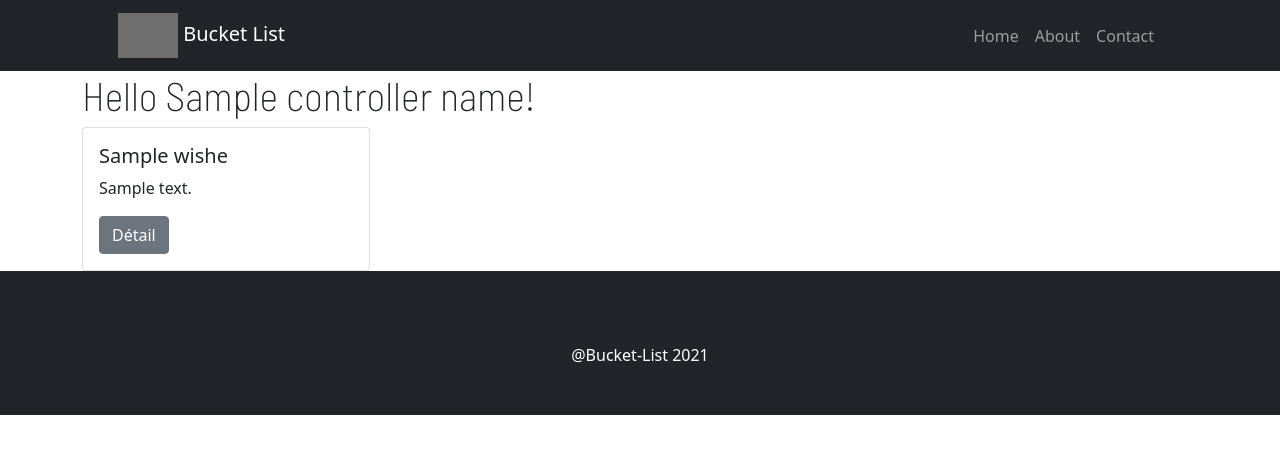
After one commit to chloeRgit/bucketListPS, a Symfony app: template templates/main/home.html.twig in a window 1280 px wide. The commit adds this page. Shown: the top 454 px of the page. Run offline with Twig, Linux system fonts and the light colour scheme; the template is opened without the code that fills it: most values are stand-ins (such as "Sample title", 1, 10 or a date in 2020); some libraries are stand-ins or nearby versions; grey boxes are pictures that could not be loaded.

Commit message:
jusqu'au detail des cartes

```diff
--- a/public/css/style.css
+++ b/public/css/style.css
@@ -1,3 +1,8 @@
+.logo
+{   width:60px;
+    filter: invert(100%) sepia(14%) saturate(2%) hue-rotate(354deg) brightness(110%) contrast(101%);
+}
+
 h1
 {
     font-family: 'Barlow Semi Condensed', sans-serif;
--- a/templates/base.html.twig
+++ b/templates/base.html.twig
@@ -9,10 +9,11 @@
 
             <link href="https://cdn.jsdelivr.net/npm/bootstrap@5.1.1/dist/css/bootstrap.min.css" rel="stylesheet" integrity="sha384-F3w7mX95PdgyTmZZMECAngseQB83DfGTowi0iMjiWaeVhAn4FJkqJByhZMI3AhiU" crossorigin="anonymous">
             <link rel="icon" href={{ asset('img/noun_Bucket%20List_29962.svg') }}>
+            <link rel="stylesheet" href="{{ asset('css/style.css') }}">
             <link rel="preconnect" href="https://fonts.googleapis.com">
             <link rel="preconnect" href="https://fonts.gstatic.com" crossorigin>
             <link href="https://fonts.googleapis.com/css2?family=Barlow+Semi+Condensed:wght@200&display=swap" rel="stylesheet">
-            <link rel="stylesheet" href={{  asset('css/style.css') }}>
+
         {% endblock %}
 
         {% block javascripts %}
@@ -20,28 +21,30 @@
         {% endblock %}
     </head>
     <body>
+    {% set my_route=app.request.get('_route') %}
     {% block navbar %}
         <nav class="navbar navbar-expand-lg navbar-dark bg-dark">
             <div class="container px-5">
-                <img src={{ asset('img/logo.png') }}>
-                <a class="navbar-brand" href={{ asset('img/logo.png') }}>Bucket List</a>
+                <a class="navbar-brand" href="{{ path('home')}}">
+                    <img class="logo" src="{{ asset('img/logo.svg') }}">
+                    Bucket List</a>
 
                 <button class="navbar-toggler" type="button" data-bs-toggle="collapse" data-bs-target="#navbarSupportedContent" aria-controls="navbarSupportedContent" aria-expanded="false" aria-label="Toggle navigation"><span class="navbar-toggler-icon"></span></button>
                 <div class="collapse navbar-collapse" id="navbarSupportedContent">
                     <ul class="navbar-nav ms-auto mb-2 mb-lg-0">
-                        <li class="nav-item"><a class="nav-link active" aria-current="page" href="{{ path('home') }}">Home</a></li>
-                        <li class="nav-item"><a class="nav-link active" href="#!">About</a></li>
-                        <li class="nav-item"><a class="nav-link active" href="{{ path('contact') }}">Contact</a></li>
-                        <li class="nav-item"><a class="nav-link active" href="#!">Services</a></li>
+                        <li class="nav-item"><a class="nav-link{%  if my_route=='home' %} active {% endif %}" aria-current="page" href="{{ path('home') }}">Home</a></li>
+                        <li class="nav-item"><a class="nav-link{%  if my_route=='about' %} active {% endif %}" href="{{ path('about') }}">About</a></li>
+                        <li class="nav-item"><a class="nav-link{%  if my_route=='contact' %} active {% endif %}" href="{{ path('contact') }}">Contact</a></li>
                     </ul>
                 </div>
             </div>
         </nav>
     {% endblock %}
 
+<section class="container">
         {% block body %}
         {% endblock %}
-
+</section>
         {% block footer %}
         <footer class="py-5 bg-dark">>
 
--- a/templates/main/index.html.twig
+++ b/templates/main/about.html.twig
@@ -7,11 +7,11 @@
 
 <div class="example-wrapper">
     <h1>Hello {{ controller_name }}! </h1>
-
+    About page
     This friendly message is coming from:
     <ul>
         <li>Your controller at <code><a href="{{ 'C:/wamp64/www/symfony/bucketList/src/Controller/MainController.php'|file_link(0) }}">src/Controller/MainController.php</a></code></li>
-        <li>Your template at <code><a href="{{ 'C:/wamp64/www/symfony/bucketList/templates/main/index.html.twig'|file_link(0) }}">templates/main/index.html.twig</a></code></li>
+        <li>Your template at <code><a href="{{ 'C:/wamp64/www/symfony/bucketList/templates/main/home.html.twig'|file_link(0) }}">templates/main/index.html.twig</a></code></li>
     </ul>
 </div>
 {% endblock %}
--- /dev/null
+++ b/templates/main/home.html.twig
@@ -0,0 +1,23 @@
+{% extends 'base.html.twig' %}
+
+{# % block title %}Hello MainController!{% endblock %#}
+
+{% block body %}
+
+    <div class="row">
+        <h1>Hello {{ controller_name }}! </h1>
+        {% for w in wishes %}
+
+            <div class="col-sm-3">
+                <div class="card" style="width: 18rem;">
+                    <div class="card-body">
+                        <h5 class="card-title">{{ w.title }}</h5>
+                        <p class="card-text">{{ w.description }}</p>
+                        <a href="{{ path('wishes',{id:w.id})}}" class="btn btn-secondary">Détail</a>
+                    </div>
+                </div>
+            </div>
+        {% endfor %}
+    </div>
+
+{% endblock %}
```
Also changed, not shown: src/Controller/MainController.php (+33 -5 lines), templates/main/contact.html.twig (added, +17 -0 lines), public/img/logo.png (deleted).
